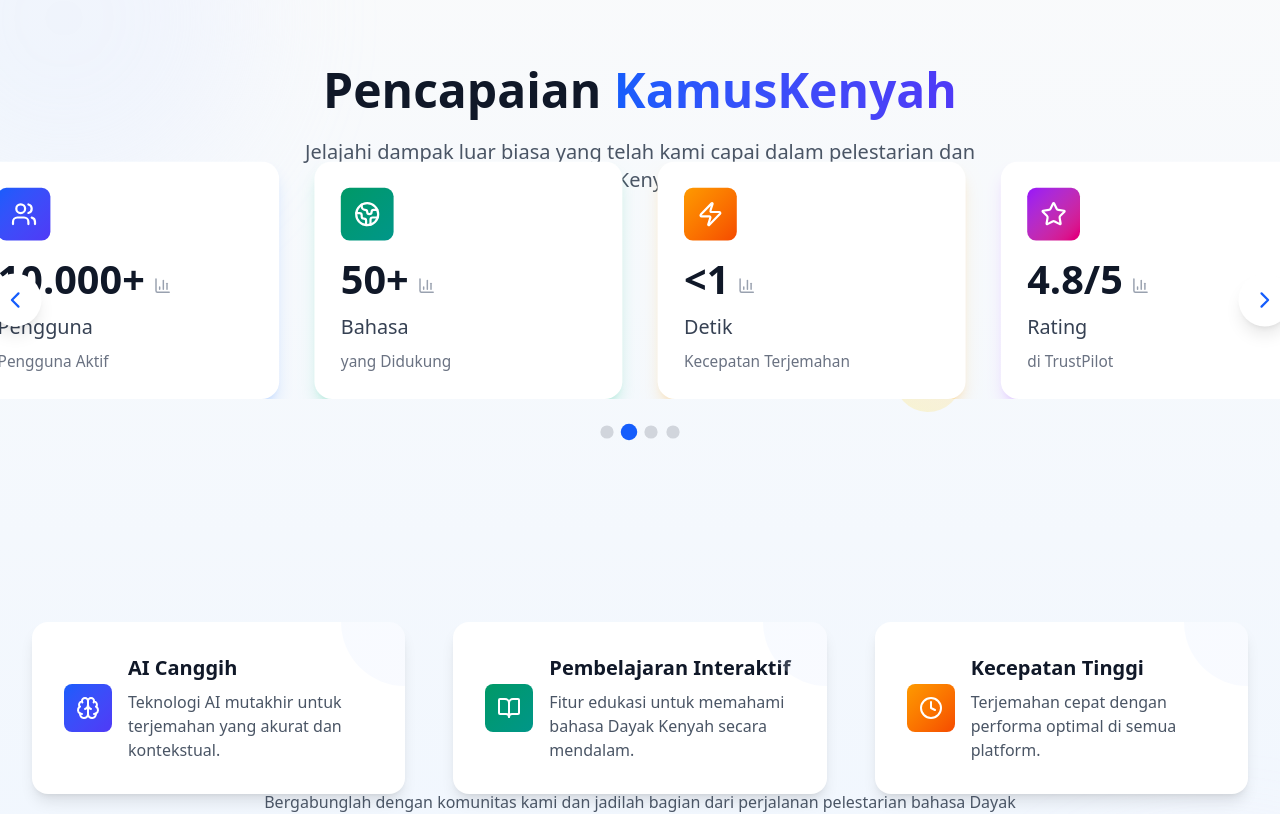
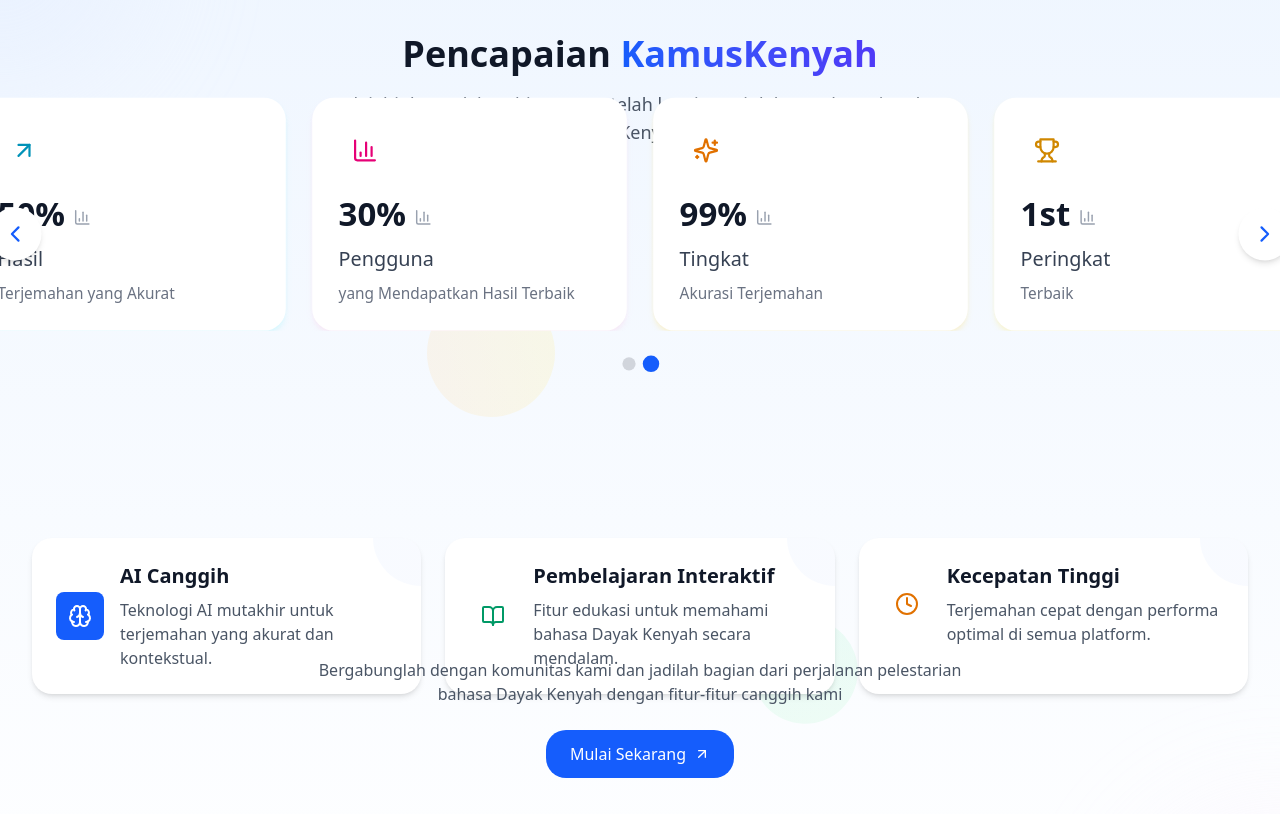
Before and after one commit to AlpianPPLG/KamusKenyah-Translator, a React (Vite) app: page / in a window 1280 px wide. Shown: the part 5460-6274 px from the top of the page. Built offline with nearby package versions, Linux system fonts and the light colour scheme.

Commit message:
update code✅

```diff
--- a/src/components/HomePage_Component/FeaturesHighlight.tsx
+++ b/src/components/HomePage_Component/FeaturesHighlight.tsx
@@ -18,6 +18,7 @@
   Clock,
   ChevronLeft,
   ChevronRight,
+  Trophy,
 } from "lucide-react";
 
 // Interface untuk statistik
@@ -40,45 +41,85 @@
 
 const FeaturesHighlight: React.FC = () => {
   const [currentStat, setCurrentStat] = useState(0);
-  const [direction, setDirection] = useState(0); // Tambahkan state untuk direction
+  const [direction, setDirection] = useState(0); // State untuk arah navigasi
   const [isHovered, setIsHovered] = useState<number | null>(null);
 
-  const stats: Stat[] = [
+  // Mengelompokkan stats menjadi dua slide
+  const slide1: Stat[] = [
     {
-      icon: <Users className="w-6 h-6" />,
+      icon: <Users className="w-6 h-6 text-blue-600" />,
       value: "10.000+",
       label: "Pengguna",
       description: "Pengguna Aktif",
-      color: "from-blue-600 to-indigo-600",
-      shadowColor: "shadow-blue-500/20",
+      color: "from-blue-100 to-indigo-100",
+      shadowColor: "shadow-blue-200/30",
       tooltip: "Lebih dari 10.000 pengguna aktif setiap bulan!",
     },
     {
-      icon: <Globe2 className="w-6 h-6" />,
+      icon: <Globe2 className="w-6 h-6 text-emerald-600" />,
       value: "50+",
       label: "Bahasa",
       description: "yang Didukung",
-      color: "from-emerald-600 to-teal-600",
-      shadowColor: "shadow-emerald-500/20",
+      color: "from-emerald-100 to-teal-100",
+      shadowColor: "shadow-emerald-200/30",
       tooltip: "Mendukung lebih dari 50 bahasa lokal dan internasional.",
     },
     {
-      icon: <Zap className="w-6 h-6" />,
+      icon: <Zap className="w-6 h-6 text-amber-600" />,
       value: "<1",
       label: "Detik",
       description: "Kecepatan Terjemahan",
-      color: "from-amber-500 to-orange-600",
-      shadowColor: "shadow-amber-500/20",
+      color: "from-amber-100 to-orange-100",
+      shadowColor: "shadow-amber-200/30",
       tooltip: "Terjemahan instan dengan latensi kurang dari 1 detik.",
     },
     {
-      icon: <Star className="w-6 h-6" />,
+      icon: <Star className="w-6 h-6 text-purple-600" />,
       value: "4.8/5",
       label: "Rating",
       description: "di TrustPilot",
-      color: "from-purple-600 to-pink-600",
-      shadowColor: "shadow-purple-500/20",
+      color: "from-purple-100 to-pink-100",
+      shadowColor: "shadow-purple-200/30",
       tooltip: "Rating tinggi dari pengguna di platform TrustPilot.",
+    },
+  ];
+
+  const slide2: Stat[] = [
+    {
+      icon: <ArrowUpRight className="w-6 h-6 text-cyan-600" />,
+      value: "50%",
+      label: "Hasil",
+      description: "Terjemahan yang Akurat",
+      color: "from-cyan-100 to-sky-100",
+      shadowColor: "shadow-cyan-200/30",
+      tooltip: "Terjemahan akurat dengan tingkat akurasi sekitar 50%.",
+    },
+    {
+      icon: <BarChart3 className="w-6 h-6 text-pink-600" />,
+      value: "30%",
+      label: "Pengguna",
+      description: "yang Mendapatkan Hasil Terbaik",
+      color: "from-pink-100 to-rose-100",
+      shadowColor: "shadow-pink-200/30",
+      tooltip: "30% dari pengguna mendapatkan hasil terbaik.",
+    },
+    {
+      icon: <Sparkles className="w-6 h-6 text-amber-600" />,
+      value: "99%",
+      label: "Tingkat",
+      description: "Akurasi Terjemahan",
+      color: "from-amber-100 to-orange-100",
+      shadowColor: "shadow-amber-200/30",
+      tooltip: "Tingkat akurasi terjemahan sekitar 99%.",
+    },
+    {
+      icon: <Trophy className="w-6 h-6 text-yellow-600" />,
+      value: "1st",
+      label: "Peringkat",
+      description: "Terbaik",
+      color: "from-yellow-100 to-amber-100",
+      shadowColor: "shadow-yellow-200/30",
+      tooltip: "Peringkat terbaik di kategori terjemahan.",
     },
   ];
 
@@ -90,13 +131,13 @@
         "Teknologi AI mutakhir untuk terjemahan yang akurat dan kontekstual.",
     },
     {
-      icon: <BookOpen className="w-6 h-6" />,
+      icon: <BookOpen className="w-6 h-6 text-emerald-600" />,
       title: "Pembelajaran Interaktif",
       detail:
         "Fitur edukasi untuk memahami bahasa Dayak Kenyah secara mendalam.",
     },
     {
-      icon: <Clock className="w-6 h-6" />,
+      icon: <Clock className="w-6 h-6 text-amber-600" />,
       title: "Kecepatan Tinggi",
       detail: "Terjemahan cepat dengan performa optimal di semua platform.",
     },
@@ -106,66 +147,82 @@
   const y = useTransform(scrollYProgress, [0, 1], [0, -100]);
   const scale = useTransform(scrollYProgress, [0, 1], [1, 1.1]);
 
-  // Auto-slide untuk statistik
+  // Auto-slide untuk statistik, hanya berpindah antara dua slide
   useEffect(() => {
     const interval = setInterval(() => {
       setDirection(1); // Set direction untuk animasi
-      setCurrentStat((prev) => (prev + 1) % stats.length);
+      setCurrentStat((prev) => (prev + 1) % 2); // Hanya berpindah antara 0 (slide 1) dan 1 (slide 2)
     }, 5000); // Ganti statistik setiap 5 detik
     return () => clearInterval(interval);
-  }, [stats.length]);
+  }, []);
 
-  // Fungsi navigasi manual untuk statistik
+  // Fungsi navigasi manual untuk statistik, hanya berpindah antara dua slide
   const handleNextStat = () => {
     setDirection(1);
-    setCurrentStat((prev) => (prev + 1) % stats.length);
+    setCurrentStat((prev) => (prev + 1) % 2); // Hanya berpindah antara 0 dan 1
   };
 
   const handlePrevStat = () => {
     setDirection(-1);
-    setCurrentStat((prev) => (prev - 1 + stats.length) % stats.length);
+    setCurrentStat((prev) => (prev - 1 + 2) % 2); // Hanya berpindah antara 0 dan 1
   };
 
   // Animasi untuk statistik carousel
   const statVariants = {
     enter: (direction: number) => ({
-      x: direction > 0 ? 100 : -100,
+      x: direction > 0 ? 1000 : -1000, // Menggunakan pergerakan yang lebih besar untuk slider
       opacity: 0,
       scale: 0.9,
+      position: "absolute", // Tetapkan posisi absolut untuk mencegah glitch
+      width: "100%", // Pastikan lebar penuh untuk stabilitas
+      top: 0,
+      left: 0,
     }),
     center: {
       x: 0,
       opacity: 1,
       scale: 1,
+      position: "relative", // Kembali ke posisi relatif saat aktif
+      width: "100%",
+      top: 0,
+      left: 0,
     },
     exit: (direction: number) => ({
-      x: direction < 0 ? 100 : -100,
+      x: direction < 0 ? 1000 : -1000,
       opacity: 0,
       scale: 0.9,
+      position: "absolute",
+      width: "100%",
+      top: 0,
+      left: 0,
     }),
   };
 
+  // Variasi untuk kontainer agar tetap stabil
+  const containerVariants = {
+    hidden: { height: "auto" }, // Tinggi otomatis berdasarkan konten
+    visible: {
+      height: "auto",
+      transition: { duration: 0.5, ease: "easeInOut" },
+    },
+  };
+
   return (
-    <section className="relative py-28 overflow-hidden bg-gradient-to-b from-gray-50 to-blue-50">
-      {/* Decorative Elements with Sparkles */}
+    <section className="relative py-20 bg-gradient-to-b from-blue-50 to-white overflow-hidden">
+      {/* Decorative Elements */}
       <div className="absolute inset-0 z-0">
-        <div className="absolute top-0 left-0 w-96 h-96 bg-gradient-to-r from-blue-100 to-indigo-100 rounded-full -translate-x-1/3 -translate-y-1/3 blur-3xl opacity-30" />
-        <div className="absolute bottom-0 right-0 w-96 h-96 bg-gradient-to-r from-purple-100 to-pink-100 rounded-full translate-x-1/3 translate-y-1/3 blur-3xl opacity-30" />
+        <div className="absolute top-0 left-0 w-72 h-72 bg-gradient-to-r from-blue-100 to-indigo-100 rounded-full -translate-x-1/2 -translate-y-1/2 blur-3xl opacity-30" />
+        <div className="absolute bottom-0 right-0 w-72 h-72 bg-gradient-to-r from-purple-100 to-pink-100 rounded-full translate-x-1/2 translate-y-1/2 blur-3xl opacity-30" />
         <motion.div
-          className="absolute top-1/4 left-1/4 w-32 h-32 bg-gradient-to-br from-yellow-200 to-orange-200 rounded-full opacity-20"
+          className="absolute top-1/3 left-1/3 w-32 h-32 bg-gradient-to-br from-yellow-200 to-orange-200 rounded-full opacity-20"
           animate={{ rotate: 360 }}
           transition={{ duration: 20, repeat: Infinity, ease: "linear" }}
         />
-        {/* Tambahkan Sparkles sebagai elemen dekoratif interaktif */}
         <motion.div
-          className="absolute top-1/3 right-1/4 w-12 h-12 text-yellow-500 opacity-0 hover:opacity-100 transition-opacity duration-300"
-          animate={{ rotate: 360, scale: [1, 1.2, 1] }}
-          transition={{ duration: 8, repeat: Infinity, ease: "easeInOut" }}
-          onMouseEnter={() => setIsHovered(0)} // Gunakan isHovered untuk efek hover
-          onMouseLeave={() => setIsHovered(null)}
-        >
-          <Sparkles className="w-full h-full" />
-        </motion.div>
+          className="absolute top-2/3 right-1/3 w-24 h-24 bg-gradient-to-br from-green-200 to-emerald-200 rounded-full opacity-20"
+          animate={{ rotate: -360, scale: [1, 1.1, 1] }}
+          transition={{ duration: 15, repeat: Infinity, ease: "easeInOut" }}
+        />
       </div>
 
       <div className="max-w-7xl mx-auto px-4 sm:px-6 lg:px-8 relative z-10">
@@ -175,22 +232,29 @@
           whileInView={{ opacity: 1, y: 0 }}
           viewport={{ once: true }}
           transition={{ duration: 0.6 }}
-          className="text-center mb-20"
+          className="text-center mb-16"
         >
-          <h2 className="text-5xl font-bold text-gray-900 mb-6">
+          <h2 className="text-4xl font-bold text-gray-900 mb-4">
             Pencapaian{" "}
             <span className="bg-gradient-to-r from-blue-600 to-indigo-600 bg-clip-text text-transparent">
               KamusKenyah
             </span>
           </h2>
-          <p className="text-xl text-gray-600 max-w-3xl mx-auto">
+          <p className="text-lg text-gray-600 max-w-2xl mx-auto">
             Jelajahi dampak luar biasa yang telah kami capai dalam pelestarian
             dan pembelajaran bahasa Dayak Kenyah melalui teknologi modern
           </p>
         </motion.div>
+
         {/* Stats Carousel */}
-        <motion.div style={{ y, scale }} className="relative mb-24">
-          <div className="overflow-hidden">
+        <motion.div
+          variants={containerVariants}
+          initial="hidden"
+          animate="visible"
+          style={{ y, scale }}
+          className="relative mb-20"
+        >
+          <div className="overflow-hidden relative h-full">
             <AnimatePresence initial={false} custom={direction}>
               <motion.div
                 key={currentStat}
@@ -199,37 +263,54 @@
                 initial="enter"
                 animate="center"
                 exit="exit"
-                transition={{ duration: 0.6, ease: "easeInOut" }}
-                className="grid grid-cols-1 md:grid-cols-2 lg:grid-cols-4 gap-8"
+                transition={{ duration: 0.8, ease: "easeInOut" }}
+                className="grid grid-cols-1 md:grid-cols-2 lg:grid-cols-4 gap-6"
               >
-                {stats.map((stat, index) => (
+                {(currentStat === 0 ? slide1 : slide2).map((stat, index) => (
                   <motion.div
                     key={stat.label}
                     initial={{ opacity: 0, y: 50 }}
                     whileInView={{ opacity: 1, y: 0 }}
                     viewport={{ once: true }}
                     transition={{ duration: 0.5, delay: index * 0.1 }}
-                    whileHover={{ y: -10, scale: 1.05 }}
-                    className={`relative bg-white rounded-2xl p-6 shadow-lg ${stat.shadowColor} overflow-hidden group`}
-                    onMouseEnter={() => setIsHovered(index)} // Gunakan isHovered untuk efek hover
-                    onMouseLeave={() => setIsHovered(null)}
+                    whileHover={{ y: -5, scale: 1.05, rotate: 2 }}
+                    onMouseEnter={() => setIsHovered(index)} // Gunakan setIsHovered untuk efek hover
+                    onMouseLeave={() => setIsHovered(null)} // Gunakan setIsHovered untuk reset hover
+                    className={`relative bg-white rounded-[20px] p-6 shadow-md ${stat.shadowColor} overflow-hidden group`}
                   >
-                    {/* Background Gradient */}
+                    {/* Background Gradient with Dynamic Effect */}
                     <div
                       className={`absolute inset-0 bg-gradient-to-br ${stat.color} opacity-0 group-hover:opacity-10 transition-opacity duration-300`}
-                    />
+                    >
+                      {isHovered === index && (
+                        <motion.div
+                          initial={{ opacity: 0, scale: 0 }}
+                          animate={{ opacity: 0.5, scale: 1 }}
+                          exit={{ opacity: 0, scale: 0 }}
+                          transition={{ duration: 0.3 }}
+                          className="absolute top-4 left-4 text-yellow-500"
+                        >
+                          <Sparkles className="w-6 h-6" />
+                        </motion.div>
+                      )}
+                    </div>
 
-                    {/* Icon */}
-                    <div
-                      className={`inline-flex p-3 rounded-lg bg-gradient-to-br ${stat.color} text-white mb-4`}
-                    >
-                      {stat.icon}
-                    </div>
+                    {/* Icon with Animation */}
+                    {stat.icon && (
+                      <motion.div
+                        whileHover={{ scale: 1.1, rotate: 15 }}
+                        className={`inline-flex p-3 rounded-lg bg-${
+                          stat.color.split("from-")[1].split(" ")[0]
+                        } text-white mb-4`}
+                      >
+                        {stat.icon}
+                      </motion.div>
+                    )}
 
                     {/* Content */}
                     <div className="space-y-2">
                       <div className="flex items-baseline gap-2">
-                        <h3 className="text-4xl font-bold text-gray-900">
+                        <h3 className="text-3xl font-bold text-gray-900">
                           {stat.value}
                         </h3>
                         <motion.div
@@ -263,22 +344,14 @@
                       </motion.div>
                     )}
 
-                    {/* Hover Effect with Sparkles */}
-                    {isHovered === index && (
-                      <motion.div
-                        initial={{ opacity: 0, scale: 0 }}
-                        animate={{ opacity: 1, scale: 1 }}
-                        exit={{ opacity: 0, scale: 0 }}
-                        className="absolute top-4 left-4 text-yellow-500 opacity-50"
-                      >
-                        <Sparkles className="w-6 h-6" />
-                      </motion.div>
-                    )}
-
-                    {/* Hover Effect */}
-                    <div className="absolute top-4 right-4 opacity-0 group-hover:opacity-100 transition-opacity duration-300">
-                      <ArrowUpRight className={`w-5 h-5 text-gray-400`} />
-                    </div>
+                    {/* Navigation Arrow */}
+                    <motion.div
+                      initial={{ opacity: 0 }}
+                      whileHover={{ opacity: 1 }}
+                      className="absolute top-4 right-4 opacity-0 group-hover:opacity-100 transition-opacity duration-300"
+                    >
+                      <ArrowUpRight className="w-5 h-5 text-gray-400" />
+                    </motion.div>
                   </motion.div>
                 ))}
               </motion.div>
@@ -288,26 +361,32 @@
           {/* Navigation Arrows for Stats Carousel */}
           <button
             onClick={handlePrevStat}
-            className="absolute top-1/2 left-4 -translate-y-1/2 bg-white p-3 rounded-full shadow-lg hover:shadow-xl transition-all duration-300 group"
+            className="absolute top-1/2 left-4 -translate-y-1/2 bg-white p-3 rounded-full shadow-md hover:shadow-lg transition-all duration-300 group"
+            onMouseEnter={() => setIsHovered(-1)} // Gunakan setIsHovered untuk efek hover pada panah kiri
+            onMouseLeave={() => setIsHovered(null)} // Gunakan setIsHovered untuk reset hover
           >
             <ChevronLeft className="w-6 h-6 text-blue-600 group-hover:scale-110 transition-transform" />
           </button>
           <button
             onClick={handleNextStat}
-            className="absolute top-1/2 right-4 -translate-y-1/2 bg-white p-3 rounded-full shadow-lg hover:shadow-xl transition-all duration-300 group"
+            className="absolute top-1/2 right-4 -translate-y-1/2 bg-white p-3 rounded-full shadow-md hover:shadow-lg transition-all duration-300 group"
+            onMouseEnter={() => setIsHovered(-2)} // Gunakan setIsHovered untuk efek hover pada panah kanan
+            onMouseLeave={() => setIsHovered(null)} // Gunakan setIsHovered untuk reset hover
           >
             <ChevronRight className="w-6 h-6 text-blue-600 group-hover:scale-110 transition-transform" />
           </button>
 
           {/* Dots Navigation for Stats */}
           <div className="flex justify-center mt-6 space-x-2">
-            {stats.map((_, index) => (
+            {Array.from({ length: 2 }).map((_, index) => (
               <button
                 key={index}
                 onClick={() => {
                   setDirection(index > currentStat ? 1 : -1); // Set direction berdasarkan navigasi
                   setCurrentStat(index);
                 }}
+                onMouseEnter={() => setIsHovered(index)} // Gunakan setIsHovered untuk efek hover pada dots
+                onMouseLeave={() => setIsHovered(null)} // Gunakan setIsHovered untuk reset hover
                 className={`w-3 h-3 rounded-full transition-all duration-300 ${
                   index === currentStat
                     ? "bg-blue-600 scale-125"
@@ -317,8 +396,9 @@
             ))}
           </div>
         </motion.div>
+
         {/* Additional Features Highlight */}
-        <div className="grid grid-cols-1 md:grid-cols-3 gap-12 mb-24">
+        <div className="grid grid-cols-1 md:grid-cols-3 gap-6 mb-16">
           {features.map((feature, index) => (
             <motion.div
               key={feature.title}
@@ -326,22 +406,18 @@
               whileInView={{ opacity: 1, x: 0 }}
               viewport={{ once: true }}
               transition={{ duration: 0.6, delay: index * 0.2 }}
-              whileHover={{ y: -10, scale: 1.05 }}
-              className="bg-white rounded-2xl shadow-lg p-8 overflow-hidden relative group"
-              onMouseEnter={() => setIsHovered(index + stats.length)} // Gunakan isHovered untuk fitur
-              onMouseLeave={() => setIsHovered(null)}
+              whileHover={{ y: -5, scale: 1.05, rotate: 2 }}
+              onMouseEnter={() => setIsHovered(index + 2)} // Gunakan setIsHovered untuk efek hover pada fitur (offset untuk stats)
+              onMouseLeave={() => setIsHovered(null)} // Gunakan setIsHovered untuk reset hover
+              className={`bg-white rounded-[20px] shadow-md p-6 overflow-hidden relative group`}
             >
               {/* Background Decoration */}
-              <div className="absolute top-0 right-0 w-32 h-32 bg-gradient-to-br from-blue-100 to-indigo-100 rounded-full -mr-16 -mt-16 opacity-20 group-hover:opacity-30 transition-opacity duration-300" />
+              <div className="absolute top-0 right-0 w-24 h-24 bg-gradient-to-br from-blue-100 to-indigo-100 rounded-full -mr-12 -mt-12 opacity-20 group-hover:opacity-30 transition-opacity duration-300" />
               <div className="flex items-center space-x-4">
                 <div
-                  className={`p-3 rounded-lg bg-gradient-to-br ${
-                    index === 0
-                      ? "from-blue-600 to-indigo-600"
-                      : index === 1
-                      ? "from-emerald-600 to-teal-600"
-                      : "from-amber-500 to-orange-600"
-                  } text-white`}
+                  className={`p-3 rounded-lg bg-${
+                    index === 0 ? "blue" : index === 1 ? "emerald" : "amber"
+                  }-600 text-white`}
                 >
                   {feature.icon}
                 </div>
@@ -363,11 +439,12 @@
               </motion.div>
 
               {/* Sparkles Effect on Hover */}
-              {isHovered === index + stats.length && (
+              {isHovered === index + 2 && (
                 <motion.div
                   initial={{ opacity: 0, scale: 0 }}
                   animate={{ opacity: 0.5, scale: 1 }}
                   exit={{ opacity: 0, scale: 0 }}
+                  transition={{ duration: 0.3 }}
                   className="absolute top-4 left-4 text-yellow-500"
                 >
                   <Sparkles className="w-6 h-6" />
@@ -376,9 +453,10 @@
             </motion.div>
           ))}
         </div>
-        {/* Parallax CTA */}
+
+        {/* Call to Action */}
         <motion.div style={{ y }} className="text-center mt-16">
-          <p className="text-gray-600 mb-6 max-w-3xl mx-auto">
+          <p className="text-gray-600 mb-6 max-w-2xl mx-auto">
             Bergabunglah dengan komunitas kami dan jadilah bagian dari
             perjalanan pelestarian bahasa Dayak Kenyah dengan fitur-fitur
             canggih kami
@@ -386,20 +464,13 @@
           <motion.button
             whileHover={{ scale: 1.05, rotate: 2 }}
             whileTap={{ scale: 0.95 }}
-            className="inline-flex items-center px-8 py-4 bg-gradient-to-r from-blue-600 to-indigo-600 text-white rounded-lg font-medium hover:shadow-xl transition-all duration-300"
+            className="inline-flex items-center px-6 py-3 bg-blue-600 text-white rounded-[20px] font-medium hover:shadow-lg transition-all duration-300"
           >
             Mulai Sekarang
-            <ArrowUpRight className="ml-2 w-5 h-5" />
+            <ArrowUpRight className="ml-2 w-4 h-4" />
           </motion.button>
         </motion.div>
       </div>
-
-      {/* Floating Sparkles for Visual Effect */}
-      <motion.div
-        className="absolute top-1/3 right-1/4 w-16 h-16 bg-gradient-to-br from-yellow-300 to-orange-300 rounded-full opacity-20"
-        animate={{ rotate: 360, scale: [1, 1.1, 1] }}
-        transition={{ duration: 10, repeat: Infinity, ease: "linear" }}
-      />
     </section>
   );
 };
```
